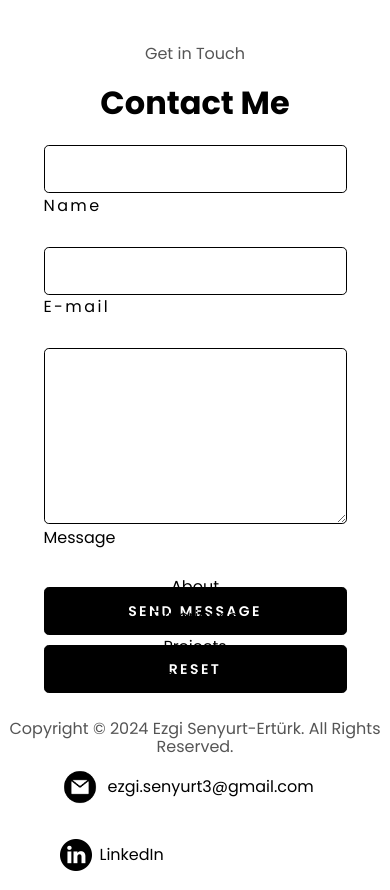
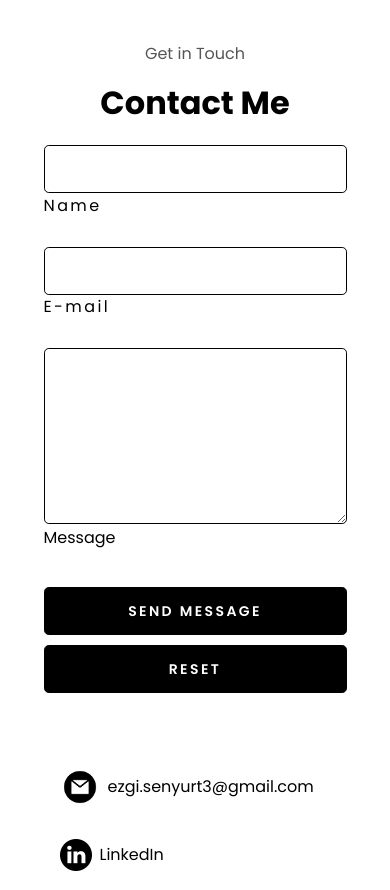
Before and after one commit to ezgsnyrt/personal-portfolio, a website: page index.html in a window 390 px wide. Shown: the part 6420-7310 px from the top of the page. Drawn offline with Linux system fonts and the light colour scheme.

Commit message:
revise contact and footer to make them responsive for small sized devices

```diff
--- a/styles/index.css
+++ b/styles/index.css
@@ -500,11 +500,8 @@ article .icon {
     justify-content: flex-start;
     align-items: center;
     width: 100%;
-    height: 50vh;
     border-radius: 2rem;
-    /* border: rgb(53, 53, 53 ) 0.1rem solid; */
     border-color: rgb(163, 163, 163);
-    /* background: rgb(250, 250, 250); */
     margin: 2rem auto;
     padding: 0.5rem;
 }
@@ -735,6 +732,7 @@ footer p {
     form {
         width: 100%;
         margin-top: 0;
+        margin-bottom: 0;
     }
 
     form .upper-container {
@@ -765,7 +763,6 @@ footer p {
 
     #contact,
     footer {
-        height: 60vh;
         margin-top: 2rem;
     }
 
```
